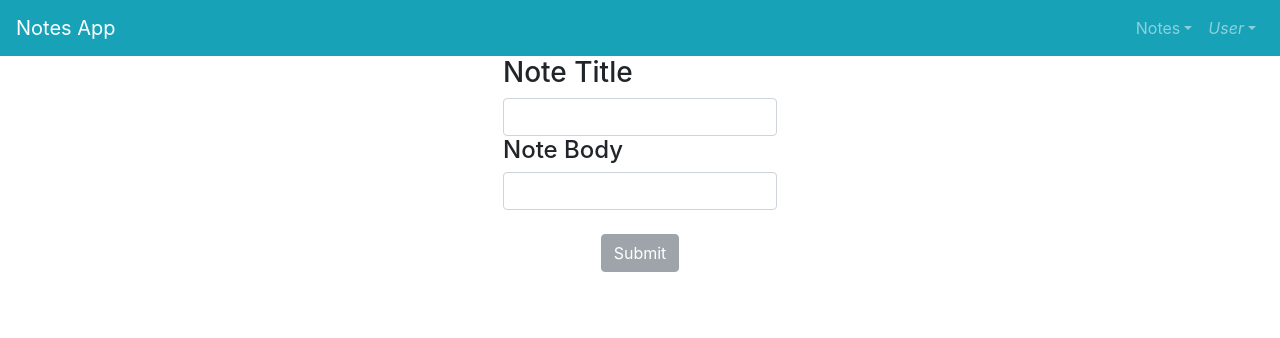
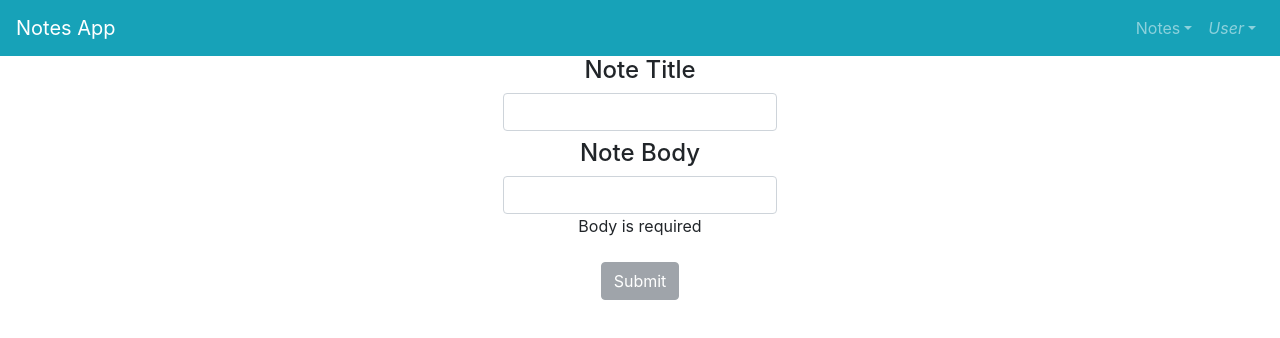
Before and after one commit to alex4jdm/notes, a Vue app in the folder front/note-front/: page /create in a window 1280 px wide. Shown: the top 338 px of the page. Built offline with nearby package versions, Linux system fonts and the light colour scheme.

Commit message:
4: add validations

```diff
--- a/front/note-front/src/main.js
+++ b/front/note-front/src/main.js
@@ -6,7 +6,9 @@ import store from './store'
 import { BootstrapVue, IconsPlugin } from 'bootstrap-vue'
 import 'bootstrap/dist/css/bootstrap.css'
 import 'bootstrap-vue/dist/bootstrap-vue.css'
+import Vuelidate from 'vuelidate'
 
+Vue.use(Vuelidate)
 Vue.config.productionTip = false
 Vue.use(BootstrapVue)
 Vue.use(IconsPlugin)
--- a/front/note-front/src/views/FlowCreateNote.vue
+++ b/front/note-front/src/views/FlowCreateNote.vue
@@ -1,21 +1,31 @@
 <template>
   <div class="home">
-    <div>
-      <h3>Note Title</h3>
-      <b-form-input v-model="form.title" type="text" />
-    </div>
-    <div>
-      <h4>Note Body</h4>
-      <b-form-input v-model="form.body" type="text" />
-    </div>
+    <form @submit.prevent="onSubmitForm">
+      <b-row>
+        <b-col class="d-flex flex-column align-items-center">
+          <h4>Note Title</h4>
+          <b-form-input v-model="form.title" type="text" />
+        </b-col>
+      </b-row>
+      <b-row>
+        <b-col class="d-flex flex-column align-items-center mt-2">
+          <h4>Note Body</h4>
+          <b-form-input v-model.trim="$v.form.$body" type="text" />
+          <div class="error" v-if="!$v.form.body.required">Body is required</div>
+        </b-col>
+      </b-row>
+    </form>
     <div class="create-flow-button-submit">
-      <b-button :disabled="!form.title || !form.body" @click="onSubmitForm">Submit</b-button>
+      <b-button :disabled="!form.title || !form.body" @click="onSubmitForm"
+        >Submit</b-button
+      >
     </div>
   </div>
 </template>
 
 <script>
-import generalService from '../services/general-services'
+import generalService from "../services/general-services";
+import { required } from "vuelidate/lib/validators";
 
 export default {
   data() {
@@ -23,8 +33,15 @@ export default {
       form: {
         title: null,
         body: null,
-      }
-    }
+      },
+    };
+  },
+
+  validations: {
+    form: {
+      title: { required },
+      body: { required },
+    },
   },
 
   methods: {
@@ -32,21 +49,21 @@ export default {
       generalService.createNotes(this.form).then(() => {
         this.form = null;
         this.body = null;
-      })
-    }
+      });
+    },
   },
-}
+};
 </script>
 
 <style>
-.home{
+.home {
   width: 100%;
   display: flex;
   flex-direction: column;
   justify-content: center;
   align-items: center;
 }
-.create-flow-button-submit{
+.create-flow-button-submit {
   margin-top: 1.5em;
   cursor: pointer;
 }
```
